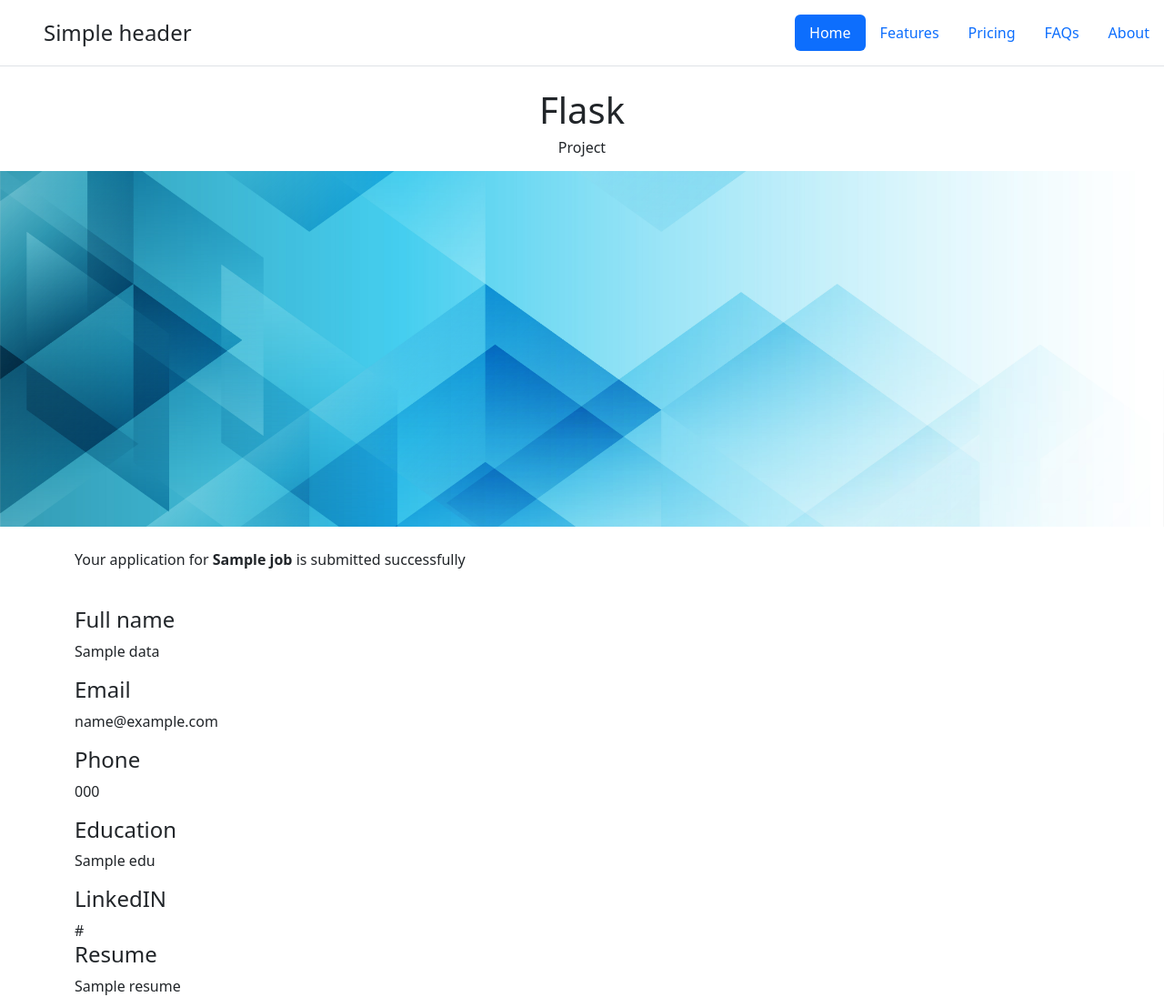
After one commit to Omnipotent-coder0/flask-tutorial, a Flask app: template templates/submitted.html in a window 1280 px wide. The commit adds this page. Shown: the whole page at 91% size. Run offline with Flask 3, Linux system fonts and the light colour scheme; the template is opened without the code that fills it: most values are stand-ins (such as "Sample title", 1, 10 or a date in 2020); parts of the project's set-up code (start-up, migrations or seed data) failed here and were passed over.

Commit message:
Added Form for each job and Data postint as well In this commit I have added forms for each job as well as posting data using post method, also created a function that handles empty strings

```diff
--- a/app.py
+++ b/app.py
@@ -1,5 +1,5 @@
-from flask import Flask, render_template, jsonify
-from database import load_jobs_from_db, load_job_from_db
+from flask import Flask, render_template, jsonify ,request
+from database import load_jobs_from_db, load_job_from_db, post_in_db
 app = Flask(__name__)
 
 JOBS = load_jobs_from_db()
@@ -7,7 +7,7 @@ JOBS = load_jobs_from_db()
 @app.route('/')
 def hello_world():
   # return 'hello world'
-  return render_template('home.html' , jobs = JOBS,project_name = "Flask")
+  return render_template('home.html' , jobs = JOBS)
 
 @app.route('/api/jobs')
 def list_jobs():
@@ -19,7 +19,16 @@ def job(id):
   # return jsonify(job)
   if not job:
     return render_template('notfound.html')
-  return render_template('jobpage.html', job = job)
+  return render_template('jobpage.html',job = job)
+
+@app.route("/job/<id>/submitted" , methods = ['post'])
+def submitted(id):
+  job = load_job_from_db(id)
+  data = request.form
+  post_in_db(data,id)
+  if not job:
+    return render_template('notfound.html')
+  return render_template('submitted.html' ,job = job,data = data)
 
 if __name__ == '__main__':
   print('hello this is inside if statement')
--- a/templates/home.html
+++ b/templates/home.html
@@ -10,9 +10,9 @@
 <body>
   {% include "nav.html"%}
   <div class = 'text-center' >
-    <h1 class = "mt-2">{{project_name}}</h1>
+    <h1 class = "mt-2">Flask</h1>
     <h2 class = "fs-6">Project</h2>
-    <img class = "img-fluid mt-2 mb-4" src="static/banner.jpg" alt="banner image">
+    <img class = "img-fluid mt-2 mb-4" src="../static/banner.jpg" alt="banner image">
   </div>
   <div class = 'container text-center'>
     <h2 class = "mt-2 mb-4">About Flask</h2>
--- a/templates/jobitems.html
+++ b/templates/jobitems.html
@@ -8,5 +8,7 @@
     <div class = "job-salary mt-0"><b>Salary : </b>{{job.salary}}</div>
     {% endif %}
   </div>
-  <div class = "job-apply-btn col-2 text-end"><a type="button" class = "btn btn-outline-success" href="/job/{{job.id}}">Apply</a></div>
+  <div class = "job-apply-btn col-2 text-end">
+    <a class = "btn btn-outline-success" href="/job/{{job.id}}">Apply</a>
+  </div>
 </div>
--- /dev/null
+++ b/templates/submitted.html
@@ -0,0 +1,48 @@
+<!DOCTYPE html>
+<html lang="en">
+<head>
+    <meta charset="UTF-8">
+    <meta name="viewport" content="width=device-width, initial-scale=1.0">
+    <title>Application Submitted</title>
+    <link rel = 'icon' href = '/static/android-chrome-512x512.png'>
+    <link href="https://cdn.jsdelivr.net/npm/bootstrap@5.3.2/dist/css/bootstrap.min.css" rel="stylesheet" integrity="sha384-T3c6CoIi6uLrA9TneNEoa7RxnatzjcDSCmG1MXxSR1GAsXEV/Dwwykc2MPK8M2HN" crossorigin="anonymous">
+</head>
+<body>
+    {% include 'nav.html' %}
+    <div class = 'text-center' >
+        <h1 class = "mt-2">Flask</h1>
+        <h2 class = "fs-6">Project</h2>
+        <img class = "img-fluid mt-2 mb-4" src="../../static/banner.jpg" alt="banner image">
+      </div>
+    <div class = 'container'>
+        <p>Your application for <b>{{job.title}}</b> is submitted successfully</p><br>
+
+        <h4>Full name</h4>
+        <p>{{data.name}}</p>
+
+        <h4>Email</h4>
+        <p>{{data.mail}}</p>
+
+        {% if data.phone %}
+            <h4>Phone</h4>
+            <p>{{data.phone}}</p>
+        {% endif %}
+
+        {% if data.edu %}
+            <h4>Education</h4>
+            <p>{{data.edu}}</p>
+        {% endif %}
+
+        {% if data.linkedin %}
+            <h4>LinkedIN</h4>
+            <a>{{data.linkedin}}</a>
+        {% endif %}
+
+        {% if data.resume %}
+            <h4>Resume</h4>
+            <a>{{data.resume}}</a>
+        {% endif %}
+
+    </div>
+</body>
+</html>
```
Also changed, not shown: database.py (+25 -4 lines), templates/application.html (added, +33 -0 lines), templates/jobpage.html (+7 -1 lines), templates/nav.html (line endings or trailing spaces).
